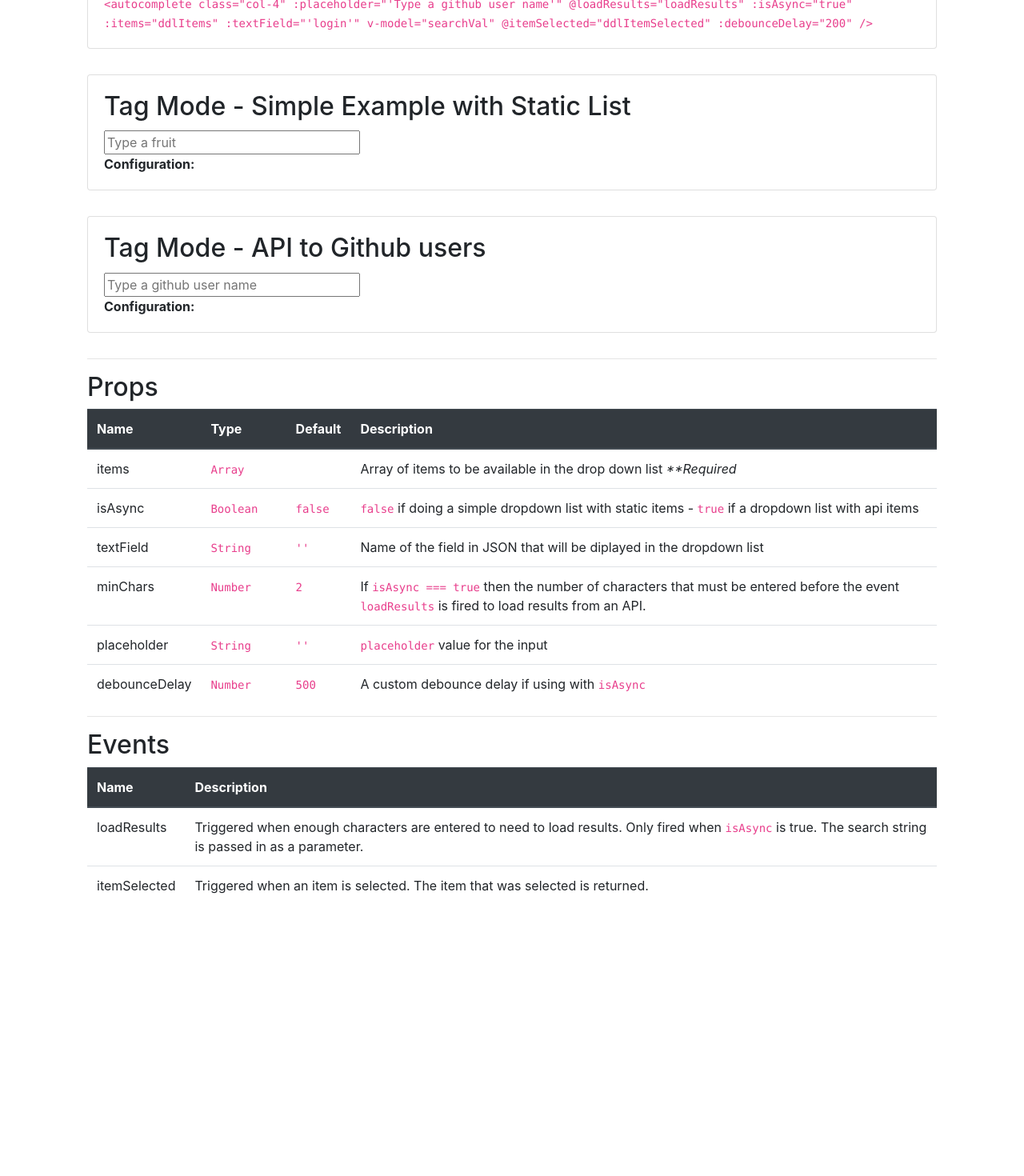
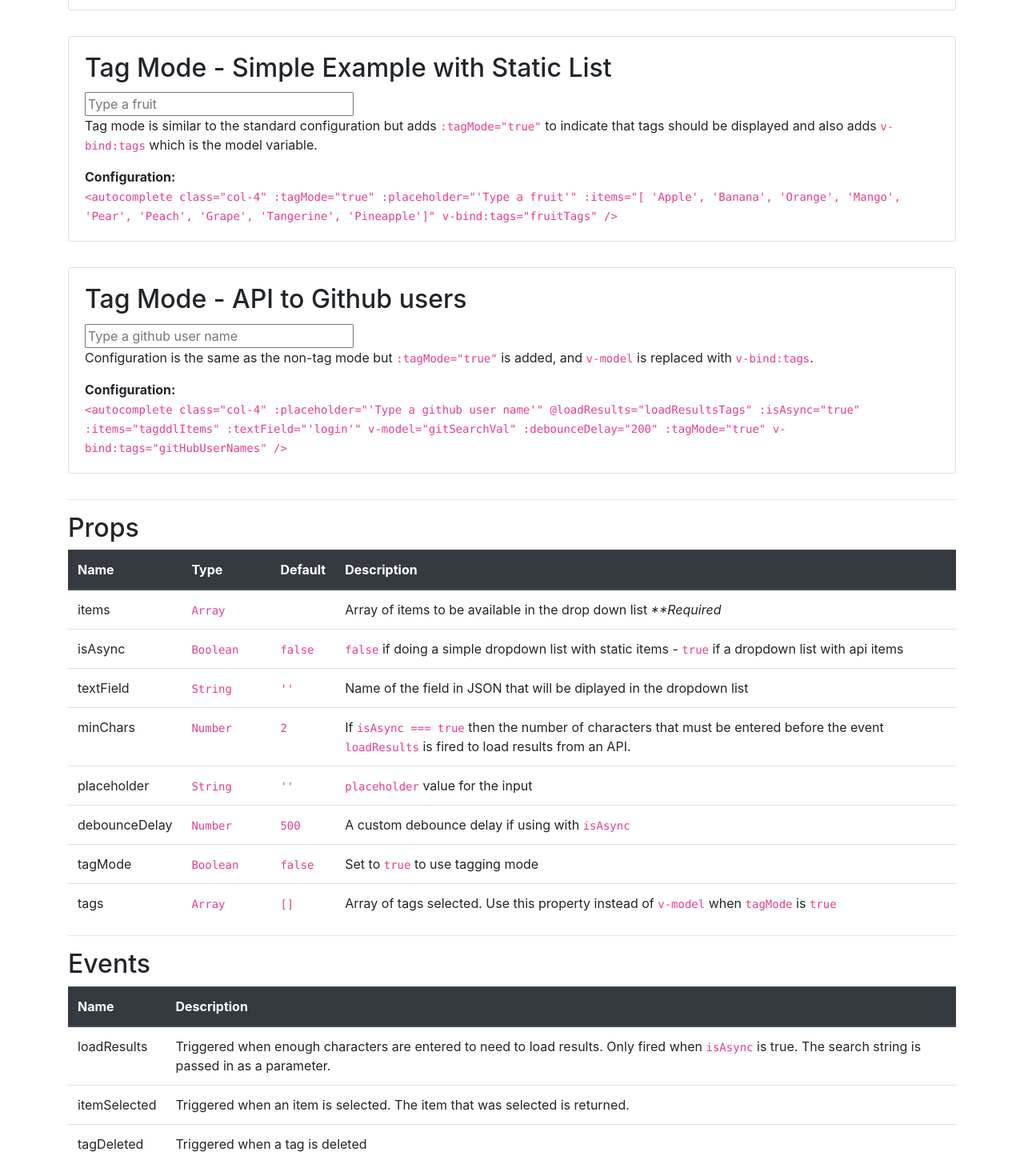
Before and after one commit to n8all3n/vue-typeahead-ddl, a Vue app: page / in a window 1280 px wide. Shown: the part 643-2113 px from the top of the page at 80% size. Before the commit the page ends 1838 px from the top, so only its background shows below. Built offline with nearby package versions, Linux system fonts and the light colour scheme.

Commit message:
Fixes and docs for tag mode

```diff
--- a/src/App.vue
+++ b/src/App.vue
@@ -7,7 +7,7 @@
       <div class="starter-template">
         <h1 id="home">vue-typeahead-ddl</h1>
         <p class="lead">
-          A simple to use typeahead dropdown created in Vue with no dependencies
+          A simple to use typeahead dropdown created in Vue
         </p>
         <div class="card example-card">
             <div class="card-body">
@@ -57,10 +57,13 @@
               </div>
               <div class="row">
                 <div class="col-12">
+                  <p>
+                    Tag mode is similar to the standard configuration but adds <code>:tagMode="true"</code> to indicate that tags should be displayed and also adds <code>v-bind:tags</code> which is the model variable.
+                  </p>
                   <strong>Configuration:</strong>
                   <br>
                   <code>
-
+                      &lt;autocomplete class="col-4" :tagMode="true" :placeholder="'Type a fruit'" :items="[ 'Apple', 'Banana', 'Orange', 'Mango', 'Pear', 'Peach', 'Grape', 'Tangerine', 'Pineapple']" v-bind:tags="fruitTags"  /&gt;
                   </code>
                 </div>
               </div>
@@ -70,14 +73,17 @@
           <div class="card-body">
               <h2>Tag Mode - API to Github users</h2>
               <div class="row">
-                  <autocomplete class="col-4" :placeholder="'Type a github user name'" @loadResults="loadResultsTags" :isAsync="true" :items="tagddlItems" :textField="'login'"  v-model="gitSearchVal" :debounceDelay="200" :tagMode="true" v-bind:tags="gitHubUserNames" />
+                <autocomplete class="col-4" :placeholder="'Type a github user name'" @loadResults="loadResultsTags" :isAsync="true" :items="tagddlItems" :textField="'login'"  v-model="gitSearchVal" :debounceDelay="200" :tagMode="true" v-bind:tags="gitHubUserNames" />
               </div>
               <div class="row">
                 <div class="col-12">
+                  <p>
+                   Configuration is the same as the non-tag mode but <code>:tagMode="true"</code> is added, and <code>v-model</code> is replaced with <code>v-bind:tags</code>.
+                  </p>
                   <strong>Configuration:</strong>
                   <br>
                   <code>
-
+                    &lt;autocomplete class="col-4" :placeholder="'Type a github user name'" @loadResults="loadResultsTags" :isAsync="true" :items="tagddlItems" :textField="'login'"  v-model="gitSearchVal" :debounceDelay="200" :tagMode="true" v-bind:tags="gitHubUserNames" /&gt;
                   </code>
                 </div>
               </div>
@@ -139,6 +145,22 @@
                 A custom debounce delay if using with <code>isAsync</code>
               </td>
             </tr>
+            <tr>
+              <td>tagMode</td>
+              <td><code>Boolean</code></td>
+              <td><code>false</code></td>
+              <td>
+                Set to <code>true</code> to use tagging mode
+              </td>
+            </tr>
+            <tr>
+              <td>tags</td>
+              <td><code>Array</code></td>
+              <td><code>[]</code></td>
+              <td>
+                Array of tags selected. Use this property instead of <code>v-model</code> when <code>tagMode</code> is <code>true</code>
+              </td>
+            </tr>
           </tbody>
         </table>
         <hr />
@@ -159,6 +181,10 @@
               <td>itemSelected</td>
               <td>Triggered when an item is selected. The item that was selected is returned.</td>
             </tr>
+            <tr>
+              <td>tagDeleted</td>
+              <td>Triggered when a tag is deleted</td>
+            </tr>
           </tbody>
          </table>
       </div>
@@ -171,20 +197,17 @@
 import autocomplete from './components/vue-typeahead-ddl.vue'
 import axios  from 'axios'
 export default {
-  /* eslint-disable */
   name: 'app',
   components: {
     autocomplete
   },
   data() {
     return{
-      ddlLoaded: false,
       ddlItems: [],
       searchVal: '',
       fruitVal: '',
       fruitTags: [],
       userSelected: {},
-
       tagddlItems: [],
       gitHubUserNames: [],
       gitSearchVal: ''
@@ -213,9 +236,6 @@ export default {
     },
     ddlItemSelected(selectedItem) {
       this.userSelected = selectedItem;
-    },
-    testTags() {
-      console.log(this.fruitTags);
     }
   }
 }
@@ -225,10 +245,6 @@ export default {
   body {
     padding-top: 5rem;
   }
-  .starter-template {
-    padding: 3rem 1.5rem;
-    position: relative;
-  }
 
   .example-card {
     margin-bottom: 2rem;
@@ -237,16 +253,5 @@ export default {
   .type-col {
     width: 10%;
   }
-/* #app {
-  font-family: 'Avenir', Helvetica, Arial, sans-serif;
-  -webkit-font-smoothing: antialiased;
-  -moz-osx-font-smoothing: grayscale;
-  text-align: center;
-  color: #2c3e50;
-  margin-top: 60px;
-} */
 
-/* .autocomplete-result:hover {
-  background-color: red;
-} */
 </style>
--- a/src/components/vue-typeahead-ddl.vue
+++ b/src/components/vue-typeahead-ddl.vue
@@ -111,13 +111,14 @@
     methods: {
       tagRemoveClick(index) {
         this.$delete(this.tags, index)
+        this.$emit('tagDeleted');
       },
       onInputClick() {
         var passesMin = this.tagMode ? this.passesMinChars(this.tagInputValue) : this.passesMinChars(this.value);
+        var filterVal = this.tagMode ? this.tagInputValue : this.value
         if (passesMin) {
           if (this.isAsync) {
             this.isLoading = true;
-            var filterVal = this.tagMode ? this.tagInputValue : this.value
             this.$emit('loadResults', filterVal);
             this.isOpen = true;
           } else {
@@ -125,11 +126,7 @@
           }
         } else {
           if (!this.isAsync) {
-            if (this.tagMode) {
-              this.filterResults(this.tagInputValue);
-            } else {
-               this.filterResults(this.search);
-            }
+            this.filterResults(filterVal);
             this.isOpen = true;
             this.isLoading = false;
           }
@@ -206,12 +203,14 @@
         if (this.arrowCounter >= 0 && this.results.length > 0) {
           var selectedResult = this.results[this.arrowCounter];
           if(selectedResult) {
+
             if (this.tagMode) {
                this.tags.push(this.isAsync ? selectedResult[this.textField] : selectedResult);
             } else {
               this.$emit('input', this.isAsync ? selectedResult[this.textField] : selectedResult)
-              this.$emit('itemSelected', selectedResult);
             }
+
+            this.$emit('itemSelected', selectedResult);
             this.isOpen = false;
             this.arrowCounter = -1;
           }
@@ -321,7 +320,7 @@
     position: absolute;
     content: '';
     width: 100%;
-    height: .125em; /* cross thickness */
+    height: .125em;
     background-color: black;
   }
 
```
